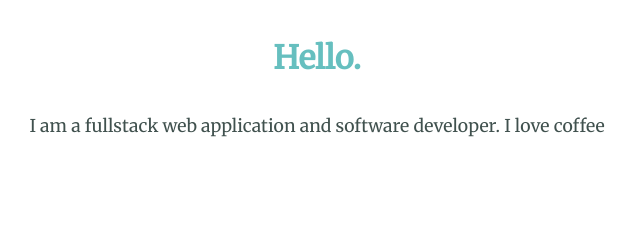
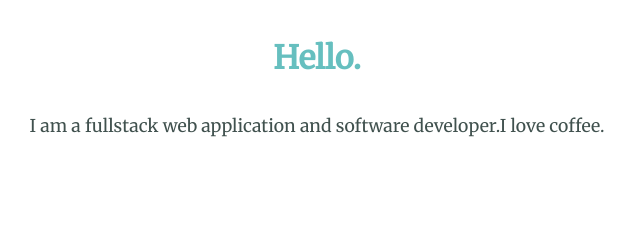
Before and after one commit to s05bose20/clcg, a plain HTML site: page index.html in a window 1280 px wide. Shown: the part 971-1210 px from the top of the page, 323-967 px from the left. Drawn offline with Linux system fonts and the light colour scheme.

Commit message:
headerchanged

```diff
--- a/index.html
+++ b/index.html
@@ -37,7 +37,7 @@
     <div class="profile">
       <img class="mypic" src="Sb.png" alt="mypic">
       <h2 class="secondheader">Hello.</h2>
-      <p class="Aboutme">I am a fullstack web application and software developer. I love coffee</p>
+      <p class="Aboutme">I am a fullstack web application and software developer.I love coffee.</p>
     </div>
     <hr>
 
```
